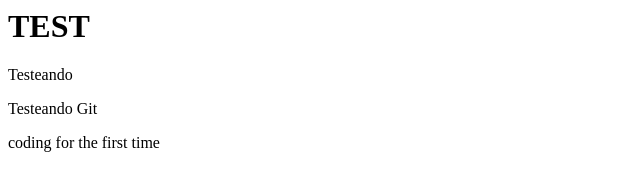
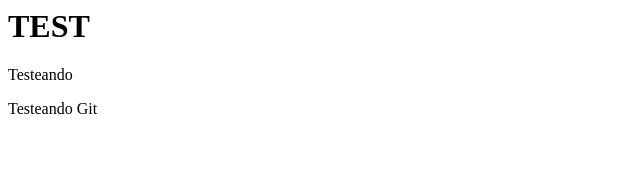
Before and after one commit to gloriamoreno23-90/libro, a plain HTML site: page index.html in a window 1280 px wide. Shown: the whole page, without its empty margins (0-640 px from the left). Drawn offline with Linux system fonts and the light colour scheme.

Commit message:
Update index.html

```diff
--- a/index.html
+++ b/index.html
@@ -1,4 +1,3 @@
 <h1>TEST</h1>
 <p>Testeando</p>
 <p>Testeando Git</p>
-<p>coding for the first time</p>
```
